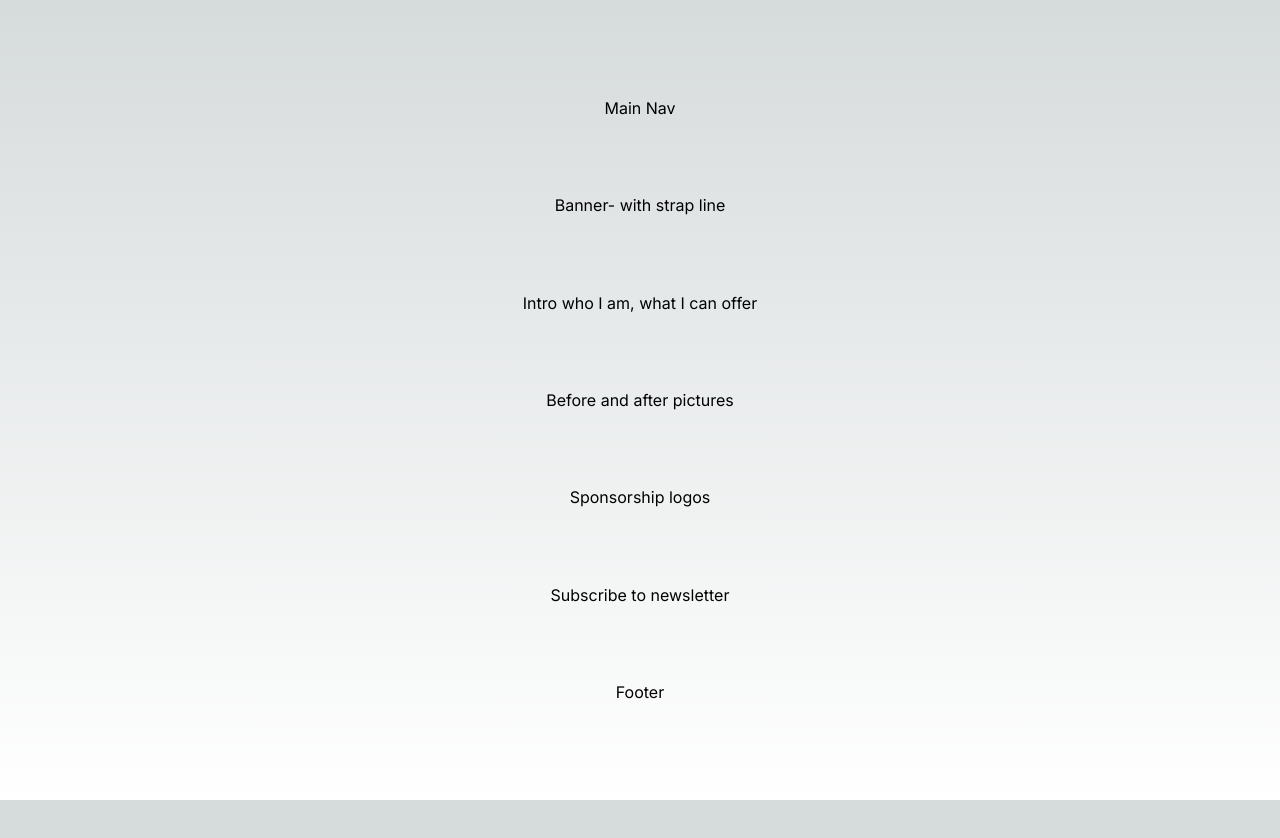
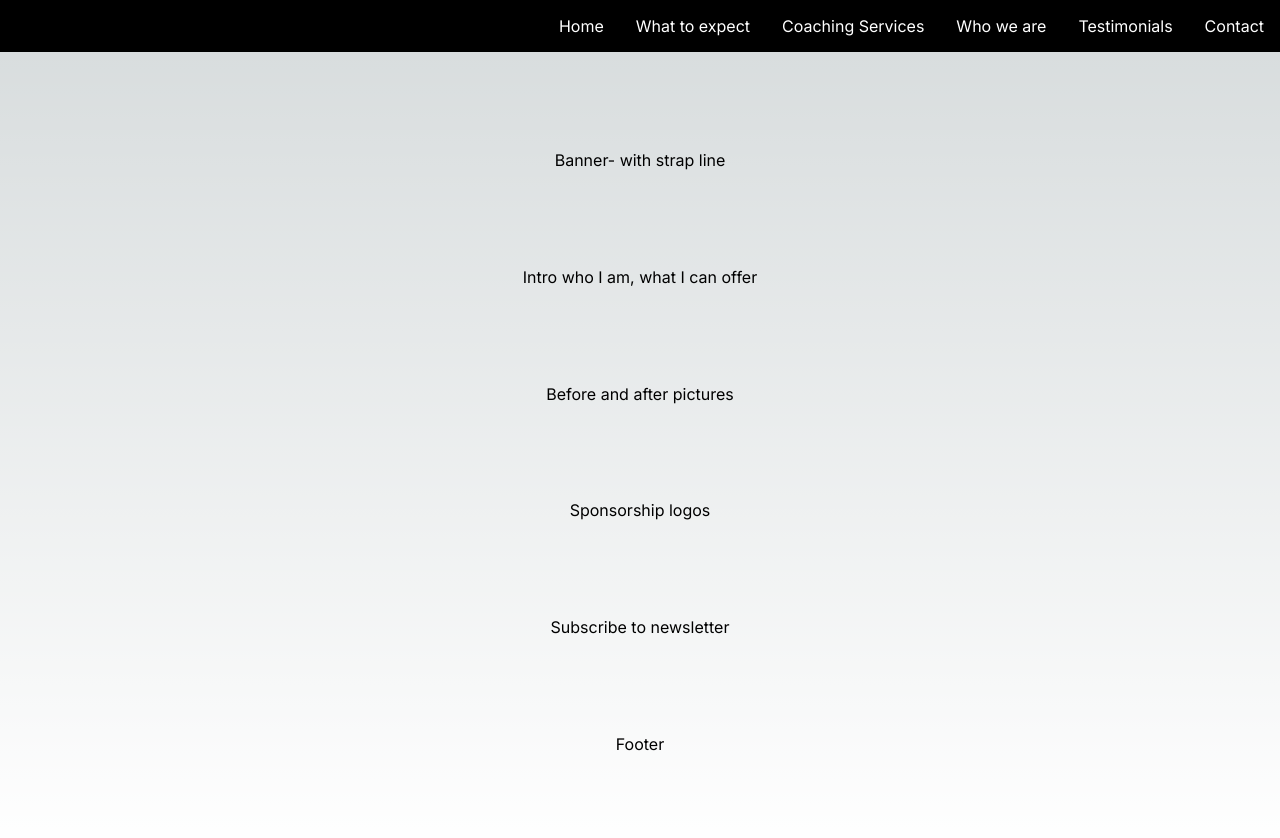
Before and after one commit to dee-lab/escintensity, a Next.js app: page / in a window 1280 px wide. Shown: the top 838 px of the page. Before the commit the page ends 800 px from the top, so only its background shows below. Built offline with nearby package versions, Linux system fonts and the light colour scheme.

Commit message:
Add NavBar

```diff
--- a/app/layout.js
+++ b/app/layout.js
@@ -1,5 +1,5 @@
 import { Inter } from "next/font/google";
-import "./globals.css";
+import "./ui/globals.css";
 
 const inter = Inter({ subsets: ["latin"] });
 
--- a/app/page.js
+++ b/app/page.js
@@ -1,9 +1,38 @@
 import Image from "next/image";
+
+const NAVITEMS = [
+  {"label": "Home", "link": "./", "active": true},
+  {"label": "What to expect", "link": "./what-to-expect"},
+  {"label": "Coaching Services", "link": "./coaching-services"},
+  {"label": "Who we are", "link": "./who-we-are"},
+  {"label": "Testimonials", "link": "./testimonials"},
+  {"label": "Contact", "link": "./contact"},
+  // {"label": "Free Downloads", "link": "./downloads"},
+  // {"label": "Merch", "link": "./merch"},
+  // {"label": "Podcast", "link": "./podcast"},
+];
+
+const NavBar = () => {
+ return (
+  <nav class="main-nav bg-black text-white sticky top-0">
+    <ul class="flex justify-end items-center list-none m-0 px-0">
+        {NAVITEMS.map((navItem, index) => {
+          return (
+            <li key={index} class="py-3.5 px-4 no-underline hover:bg-esc-red hover:cursor-pointer">
+              <a href={navItem.link} class="block w-full h-full">{navItem.label}</a>
+            </li>
+          )
+        })}
+    </ul>
+  </nav>
+ )
+}
 
 export default function Home() {
   return (
+    <>
+      <NavBar />
       <main className="flex min-h-screen flex-col items-center justify-between p-24">
-      <nav>Main Nav</nav>
         <header>Banner- with strap line</header>
         <section>Intro who I am, what I can offer</section>
         <section>Before and after pictures</section>
@@ -11,5 +40,6 @@ export default function Home() {
         <section>Subscribe to newsletter</section>
         <footer>Footer</footer>
       </main>
+    </>
   );
 }
--- a/tailwind.config.js
+++ b/tailwind.config.js
@@ -12,6 +12,9 @@ module.exports = {
         "gradient-conic":
           "conic-gradient(from 180deg at 50% 50%, var(--tw-gradient-stops))",
       },
+      colors: {
+        'esc-red': '#ff0000',
+      },
     },
   },
   plugins: [],
```
Also changed, not shown: app/ui/globals.css (renamed from app/globals.css). Lines whose indentation alone changed are shown as unchanged.
